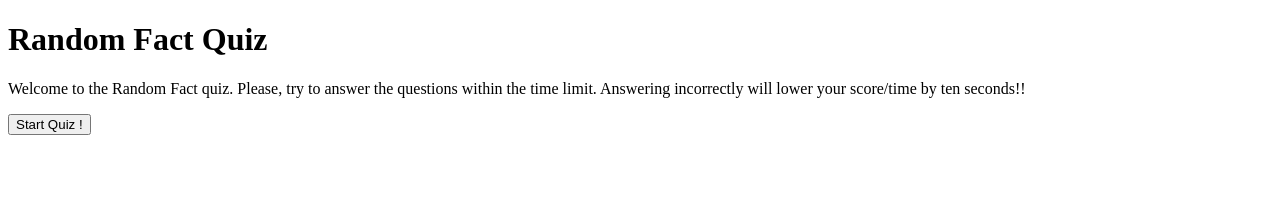
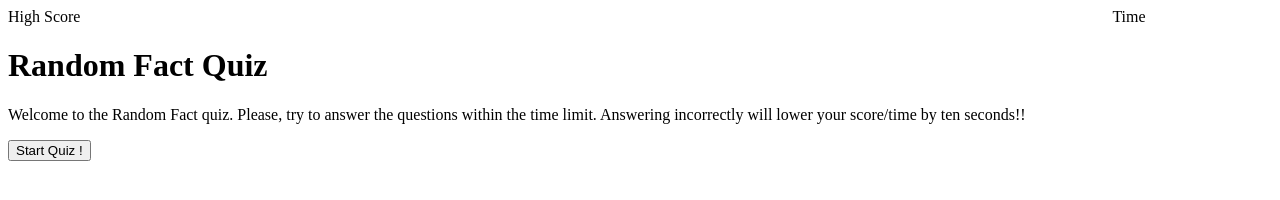
Before and after one commit to ArmandoUg/Homework-4, a plain HTML site: page index.html in a window 1280 px wide. Drawn offline with Linux system fonts and the light colour scheme.

Commit message:
added css styling to the header

```diff
--- a/fluff.css
+++ b/fluff.css
@@ -0,0 +1,12 @@
+/* body {
+    display: flex;
+} */
+
+header {
+    display: inline-flex;
+    top: -1;
+    justify-content: space-between;
+    flex-direction: row;
+    /* flex-wrap: wrap; */
+    width: 90%
+}
--- a/index.html
+++ b/index.html
@@ -5,9 +5,20 @@
 <meta charset="UTF-8">
 <meta http-equiv="X-UA-Compatible" content="IE=edge">
 <meta name="viewport" content="width=device-width, initial-scale=1.0">
+<link rel="stylesheet" href="/fluff.css">
 </head>
 <body>
-    <heading>
+    <header>
+        <!-- added a high score -->
+        <div>
+            High Score
+        </div>
+        <!-- added a div to use as a timer for later -->
+        <div class="timer">
+            Time
+        </div>
+    </header>
+    <div>
         <h1>
             <!-- Added Header for starting html -->
             Random Fact Quiz
@@ -18,6 +29,6 @@
         </p>
         <!-- added a button -->
         <button type="button">Start Quiz !</button>
-    </heading>
+    </div>
 </body>
 </html>
```
